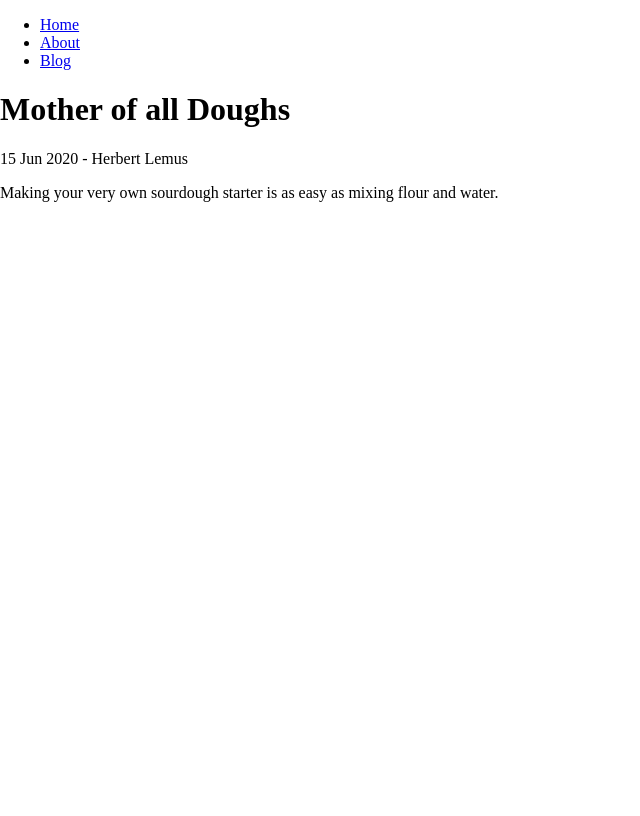
After one commit to Herb0t/herb0t.github.io, a PHP site: page /_site/2020/06/15/sourdoughstater.html in a window 1280 px wide. The commit adds this page. Shown: the whole page, without its empty margins (0-640 px from the left). Run offline with PHP 8.4, Linux system fonts and the light colour scheme.

```diff
--- a/_layouts/home.html
+++ b/_layouts/home.html
@@ -5,11 +5,13 @@
     <title>{{ page.title }}</title>
     <link href="https://fonts.googleapis.com/css2?family=Noto+Sans&family=Source+Sans+Pro:ital,wght@1,300&display=swap" rel="stylesheet">
     <link rel="stylesheet" href="/assets/css/styles.css">
+    <meta name="viewport" content="width=device-width, initial-scale=1.0">
     {% feed_meta %}
     {% seo %}
   </head>
   <body>
     <div class="main-block">
+      <img class="home-image" src="/assets/images/home.jpg" />
       <div class="block yellow-block"></div>
       <div class="block blank-block">
         <div class="nav-bar">
--- a/_sass/variables.scss
+++ b/_sass/variables.scss
@@ -1,2 +1,4 @@
 $noto: 'Noto Sans', sans-serif;
 $source: 'Source Sans Pro', sans-serif;
+
+$green: #d6fc64;
--- /dev/null
+++ b/_site/2020/06/15/sourdoughstater.html
@@ -0,0 +1,49 @@
+<!doctype html>
+<html>
+  <head>
+    <meta charset="utf-8">
+    <title>Mother of all Doughs</title>
+    <link rel="stylesheet" href="/assets/css/styles.css">
+    <link type="application/atom+xml" rel="alternate" href="http://localhost:4000/feed.xml" />
+    <!-- Begin Jekyll SEO tag v2.6.1 -->
+<title>Mother of all Doughs</title>
+<meta name="generator" content="Jekyll v4.1.0" />
+<meta property="og:title" content="Mother of all Doughs" />
+<meta name="author" content="Herbert Lemus" />
+<meta property="og:locale" content="en_US" />
+<meta name="description" content="Making your very own sourdough starter is as easy as mixing flour and water." />
+<meta property="og:description" content="Making your very own sourdough starter is as easy as mixing flour and water." />
+<link rel="canonical" href="http://localhost:4000/2020/06/15/sourdoughstater.html" />
+<meta property="og:url" content="http://localhost:4000/2020/06/15/sourdoughstater.html" />
+<meta property="og:type" content="article" />
+<meta property="article:published_time" content="2020-06-15T00:00:00-04:00" />
+<script type="application/ld+json">
+{"@type":"BlogPosting","headline":"Mother of all Doughs","mainEntityOfPage":{"@type":"WebPage","@id":"http://localhost:4000/2020/06/15/sourdoughstater.html"},"datePublished":"2020-06-15T00:00:00-04:00","url":"http://localhost:4000/2020/06/15/sourdoughstater.html","author":{"@type":"Person","name":"Herbert Lemus"},"description":"Making your very own sourdough starter is as easy as mixing flour and water.","dateModified":"2020-06-15T00:00:00-04:00","@context":"https://schema.org"}</script>
+<!-- End Jekyll SEO tag -->
+
+  </head>
+  <body>
+    <nav>
+  <ul class="nav">
+
+    <li class="nav-item nav-home">
+      <a href="/" >Home</a>
+    </li>
+
+    <li class="nav-item nav-about">
+      <a href="/about.html" >About</a>
+    </li>
+
+    <li class="nav-item nav-blog">
+      <a href="/blog.html" >Blog</a>
+    </li>
+
+</ul>
+</nav>
+    <h1>Mother of all Doughs</h1>
+<p>15 Jun 2020 - Herbert Lemus</p>
+
+<p>Making your very own sourdough starter is as easy as mixing flour and water.</p>
+
+  </body>
+</html>
--- a/_site/assets/css/styles.css
+++ b/_site/assets/css/styles.css
@@ -1,17 +1,29 @@
 html, body { margin: 0; height: 100%; }
 
-.current { color: green; }
+body { counter-reset: section; }
 
-.main-block { display: flex; min-height: 100%; max-width: 1375px; margin: auto; }
+.home-image { position: absolute; left: 0; top: 3rem; max-width: 420px; padding: 1rem; transition: left 2s; }
 
-.main-block .yellow-block { background: #d6fc64; width: 65%; box-shadow: 0.5rem 0 1rem rgba(0, 0, 0, 0.1); }
+.main-block { position: relative; display: flex; min-height: 100%; max-width: 1375px; margin: auto; }
+
+.main-block .yellow-block { background: #d6fc64; width: 15%; transition: width 2s; box-shadow: 0.5rem 0 1rem rgba(0, 0, 0, 0.1); }
 
 .main-block .blank-block { width: 30%; position: relative; }
 
-.main-block .menu-title { font-family: "Noto Sans", sans-serif; }
+.main-block .menu-title { font-family: "Noto Sans", sans-serif; font-size: 50px; }
 
 .main-block .nav-bar { position: absolute; bottom: 0; padding: 3rem; width: 100%; box-sizing: border-box; }
 
-.main-block .nav .nav-item { font-family: "Source Sans Pro", sans-serif; }
+.main-block .nav { list-style: none; }
+
+.main-block .nav .nav-item { position: relative; font-family: "Source Sans Pro", sans-serif; border-left: solid #d6fc64 5px; padding: 0.5rem 1rem 0 0.5rem; font-size: 20px; }
+
+.main-block .nav .nav-item:before { counter-increment: section; content: "0" counter(section); position: absolute; left: -35px; }
+
+.main-block .nav .nav-item a { text-decoration: none; color: #000; }
+
+@media only screen and (min-width: 768px) { .main-block .yellow-block { width: 65%; } }
+
+@media only screen and (min-width: 768px) { .home-image { left: 50%; } }
 
 /*# sourceMappingURL=styles.css.map */
--- a/_site/blog.html
+++ b/_site/blog.html
@@ -42,6 +42,12 @@
 <ul>
 
     <li>
+      <h2><a href="/2020/06/15/sourdoughstater.html">Mother of all Doughs</a></h2>
+      <p>Making your very own sourdough starter is as easy as mixing flour and water.</p>
+
+    </li>
+
+    <li>
       <h2><a href="/2020/06/14/snakeplant.html">Easiest house plant to take care of</a></h2>
       <p>The snake plant also known as Dracaena trifasciata is one of the easiest plants to take care of. Let me tell you why.</p>
 
--- a/_site/index.html
+++ b/_site/index.html
@@ -5,6 +5,7 @@
     <title>Herbert</title>
     <link href="https://fonts.googleapis.com/css2?family=Noto+Sans&family=Source+Sans+Pro:ital,wght@1,300&display=swap" rel="stylesheet">
     <link rel="stylesheet" href="/assets/css/styles.css">
+    <meta name="viewport" content="width=device-width, initial-scale=1.0">
     <link type="application/atom+xml" rel="alternate" href="http://localhost:4000/feed.xml" />
     <!-- Begin Jekyll SEO tag v2.6.1 -->
 <title>Herbert</title>
@@ -20,6 +21,7 @@
   </head>
   <body>
     <div class="main-block">
+      <img class="home-image" src="/assets/images/home.jpg" />
       <div class="block yellow-block"></div>
       <div class="block blank-block">
         <div class="nav-bar">
--- a/_site/sitemap.xml
+++ b/_site/sitemap.xml
@@ -9,6 +9,10 @@
 <lastmod>2020-06-14T00:00:00-04:00</lastmod>
 </url>
 <url>
+<loc>http://localhost:4000/2020/06/15/sourdoughstater.html</loc>
+<lastmod>2020-06-15T00:00:00-04:00</lastmod>
+</url>
+<url>
 <loc>http://localhost:4000/about.html</loc>
 </url>
 <url>
```
Also changed, not shown: _sass/main.scss (+43 -3 lines), _site/feed.xml (+1 -1 lines), _site/assets/images/home.jpg (added), assets/images/home.jpg (added), 1 other file.
